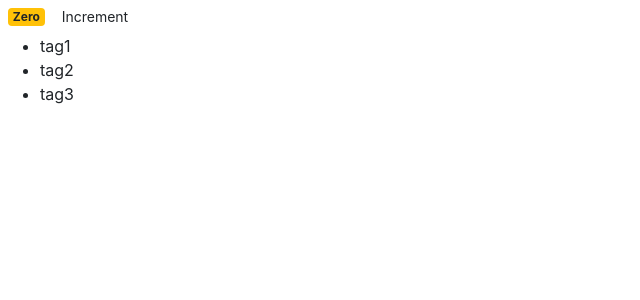
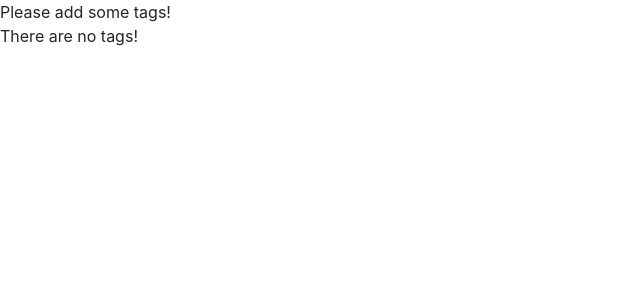
Before and after one commit to cypherkunp/react-router-app, a React (Create React App) app in the folder counter-app/: page / in a window 1280 px wide. Shown: the top 300 px of the page, without its empty margins (0-640 px from the left). Built offline with nearby package versions, Linux system fonts and the light colour scheme.

Commit message:
tut: 9 - Conditional rendering

```diff
--- a/counter-app/src/components/counter.jsx
+++ b/counter-app/src/components/counter.jsx
@@ -3,32 +3,27 @@
 class Counter extends Component {
   state = {
     count: 0,
-    tags: ["tag1", "tag2", "tag3"]
+    tags: []
   };
 
-  render() {
+  renderTags() {
+    if (this.state.tags.length === 0) return <p>There are no tags!</p>;
     return (
-      <React.Fragment>
-        <span className={this.getBadgeClasses()}>{this.formatCount()}</span>
-        <button className="btn btn-secondry btn-sm">Increment</button>
       <ul>
         {this.state.tags.map(tag => (
           <li key={tag}>{tag}</li>
         ))}
       </ul>
-      </React.Fragment>
     );
   }
 
-  getBadgeClasses() {
-    let classes = "badge m-2 ";
-    classes += this.state.count === 0 ? "badge-warning" : "badge-primary";
-    return classes;
-  }
-
-  formatCount() {
-    const { count } = this.state;
-    return count === 0 ? "Zero" : count;
+  render() {
+    return (
+      <div>
+        {this.state.tags.length === 0 && "Please add some tags!"}
+        {this.renderTags()}
+      </div>
+    );
   }
 }
 
```
Lines whose indentation alone changed are shown as unchanged.
